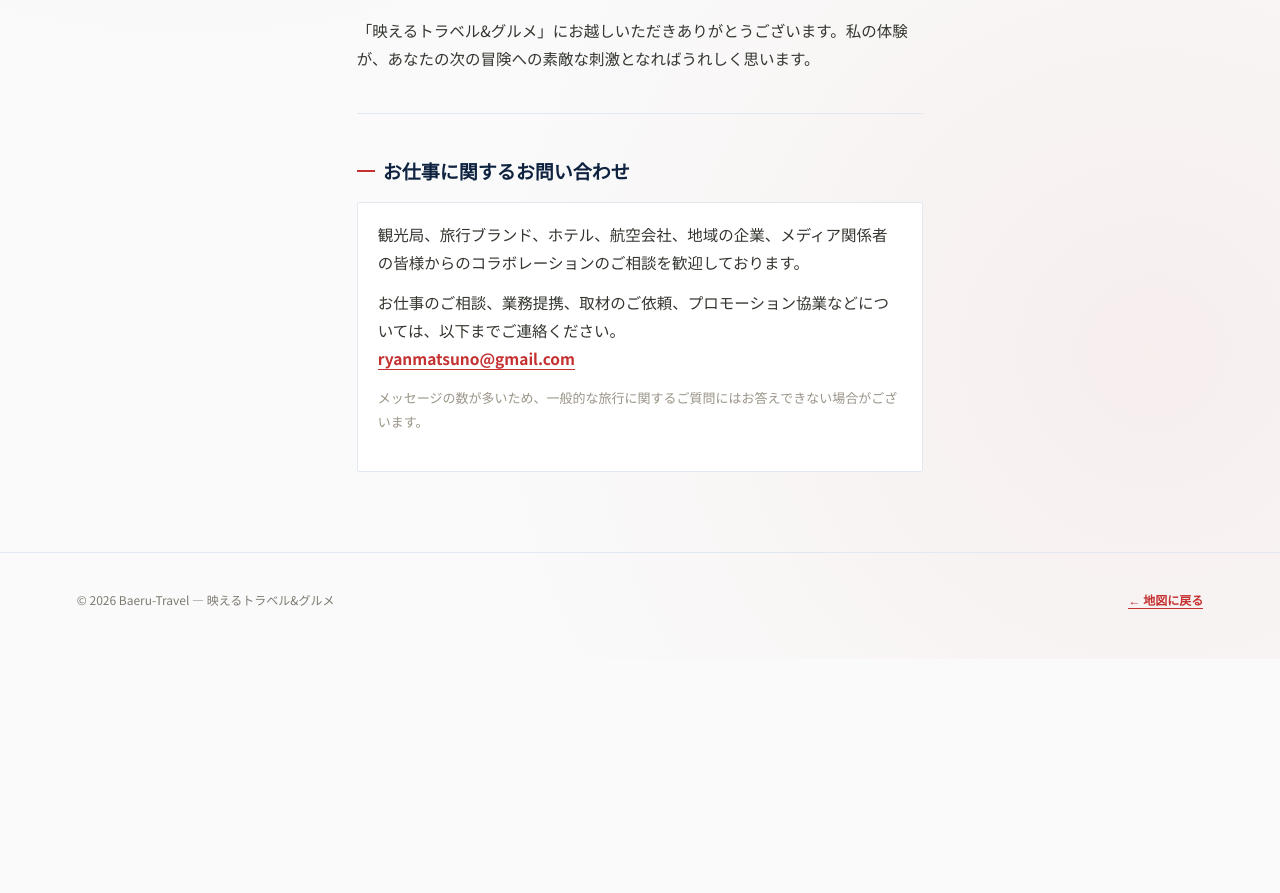
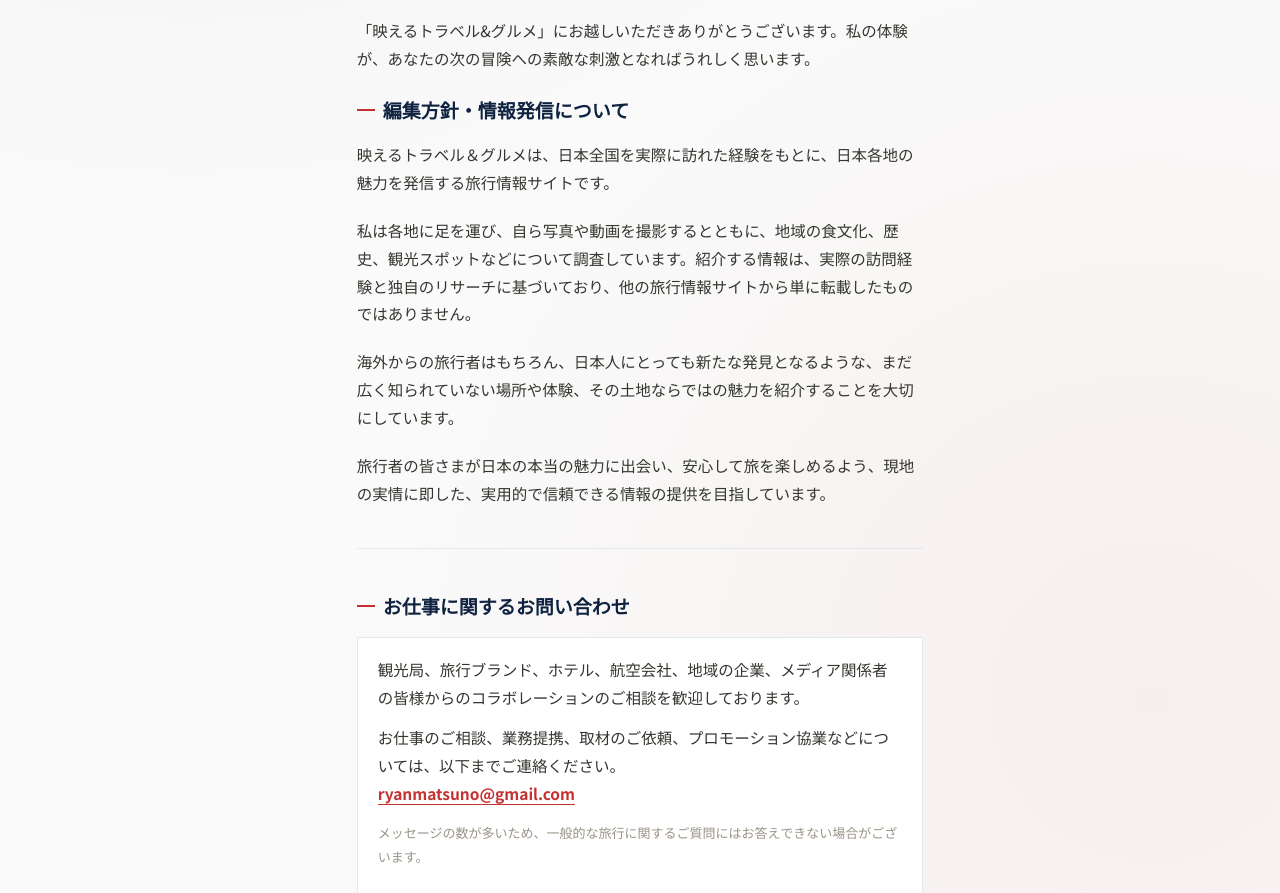
Before and after one commit to epicjapanexplorer/epicjapanexplorer, a plain HTML site: page jp/about.html in a window 1280 px wide. Shown: the part 871-1764 px from the top of the page. Before the commit the page ends 1530 px from the top, so only its background shows below. Drawn offline with Linux system fonts and the light colour scheme.

Commit message:
Add files via upload

```diff
--- a/jp/about.html
+++ b/jp/about.html
@@ -100,6 +100,12 @@
   <p>このウェブサイトやYouTubeチャンネルを通じて、息をのむような絶景、忘れられないご当地グルメ、隠れた名所、そして役立つ旅のコツをお届けし、皆様の旅をより豊かにする一助となれば幸いです。</p>
   <p>「映えるトラベル&グルメ」にお越しいただきありがとうございます。私の体験が、あなたの次の冒険への素敵な刺激となればうれしく思います。</p>
 
+  <h2>編集方針・情報発信について</h2>
+  <p>映えるトラベル＆グルメは、日本全国を実際に訪れた経験をもとに、日本各地の魅力を発信する旅行情報サイトです。</p>
+  <p>私は各地に足を運び、自ら写真や動画を撮影するとともに、地域の食文化、歴史、観光スポットなどについて調査しています。紹介する情報は、実際の訪問経験と独自のリサーチに基づいており、他の旅行情報サイトから単に転載したものではありません。</p>
+  <p>海外からの旅行者はもちろん、日本人にとっても新たな発見となるような、まだ広く知られていない場所や体験、その土地ならではの魅力を紹介することを大切にしています。</p>
+  <p>旅行者の皆さまが日本の本当の魅力に出会い、安心して旅を楽しめるよう、現地の実情に即した、実用的で信頼できる情報の提供を目指しています。</p>
+
   <hr class="divider-rule">
 
   <h2>お仕事に関するお問い合わせ</h2>
```
